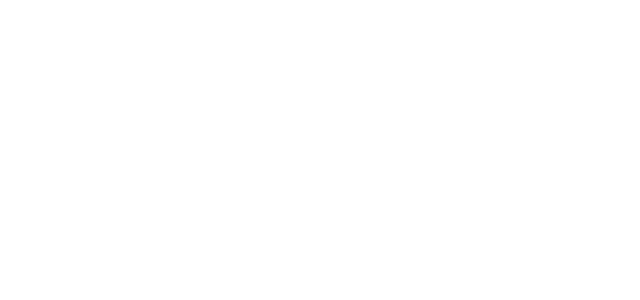
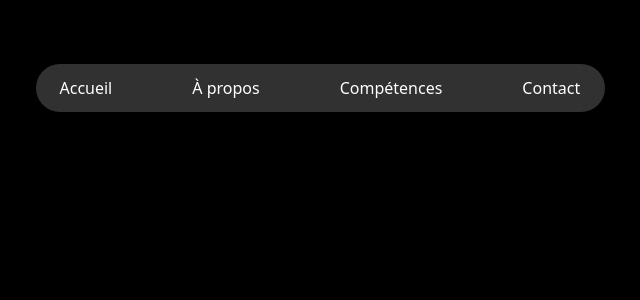
Before and after one commit to 666alvin999/portfolio, a Next.js app: page / in a window 1280 px wide. Shown: the top 300 px of the page, without its empty margins (320-960 px from the left). Built offline with nearby package versions, Linux system fonts and the light colour scheme.

Commit message:
feat: prepared basic css, designed and animated header

```diff
--- a/src/app/globals.css
+++ b/src/app/globals.css
@@ -1 +1,24 @@
 @import "tailwindcss";
+
+@theme {
+    --color-primary: #5f05fa;
+}
+
+@layer base {
+    * {
+        @apply m-0 p-0 box-border;
+    }
+
+    body {
+        @apply w-screen h-screen bg-black;
+    }
+}
+
+@layer utilities {
+    .glassy {
+        background: rgba(122, 122, 122, 0.4);
+        backdrop-filter: blur(6px);
+        -webkit-backdrop-filter: blur(6px);
+        border-radius: 10px;
+    }
+}
--- a/src/app/layout.tsx
+++ b/src/app/layout.tsx
@@ -1,7 +1,10 @@
+import { ReactNode } from "react";
 import type { Metadata } from "next";
-import { ReactNode } from "react";
+
+import { Header } from "@/block";
 
 import "./globals.css";
+import "@/block/Header/Header.css";
 
 export const metadata: Metadata = {
 	title: "Create Next App",
@@ -11,7 +14,10 @@
 const RootLayout = ({ children }: Readonly<{ children: ReactNode }>) => {
 	return (
 		<html lang="fr">
-			<body>{children}</body>
+			<body>
+				<Header />
+				{children}
+			</body>
 		</html>
 	);
 };
--- a/src/app/page.tsx
+++ b/src/app/page.tsx
@@ -1,5 +1,5 @@
 const Home = () => {
-	return <></>;
+	return <main></main>;
 };
 
 export default Home;
--- /dev/null
+++ b/src/block/Header/Header.css
@@ -0,0 +1,23 @@
+@reference "../../app/globals.css";
+
+.header-container {
+    @apply fixed h-12 inset-x-0 top-16 flex items-center justify-center;
+
+    .header {
+        @apply h-full flex items-center rounded-full;
+
+        transform: scaleY(0);
+
+        nav > ul {
+            @apply flex items-center gap-8 text-white;
+
+            li {
+                @apply rounded-full px-6 w-fit py-3;
+
+                &:hover {
+                    @apply bg-white/20;
+                }
+            }
+        }
+    }
+}
--- /dev/null
+++ b/src/block/Header/Header.tsx
@@ -0,0 +1,56 @@
+"use client";
+
+import { useGSAP } from "@gsap/react";
+import { gsap } from "gsap";
+import { CustomEase } from "gsap/CustomEase";
+import { GSDevTools } from "gsap/GSDevTools";
+
+gsap.registerPlugin(GSDevTools, CustomEase);
+CustomEase.create("custom", "M0,0 C0.147,0 0.456,0.091 0.497,0.62 0.509,0.778 0.639,1 1,1 ");
+
+const Header = () => {
+	useGSAP(() => {
+		gsap.set("li", {
+			autoAlpha: 0,
+			y: 10
+		});
+
+		gsap.timeline()
+			.to(".header", {
+				scaleY: 1,
+				ease: "power4",
+				duration: 0.8,
+				delay: 0.3
+			})
+			.from(".header", {
+				width: 20,
+				ease: "custom",
+				duration: 1
+			})
+			.to("li", {
+				autoAlpha: 1,
+				y: 0,
+				duration: 0.8,
+				stagger: 0.1
+			}, "+=0.4");
+	}, {
+		scope: ".header-container"
+	});
+
+	return (
+		<header className="header-container">
+			<div className="glassy header">
+				<nav>
+					<ul>
+						<li>Accueil</li>
+						<li>À propos</li>
+						<li>Compétences</li>
+						<li>Contact</li>
+					</ul>
+				</nav>
+			</div>
+		</header>
+	);
+};
+
+export default Header;
--- /dev/null
+++ b/src/block/index.ts
@@ -0,0 +1,3 @@
+import Header from "@/block/Header/Header";
+
+export { Header };
```
Also changed, not shown: src/component/index.ts (added).
